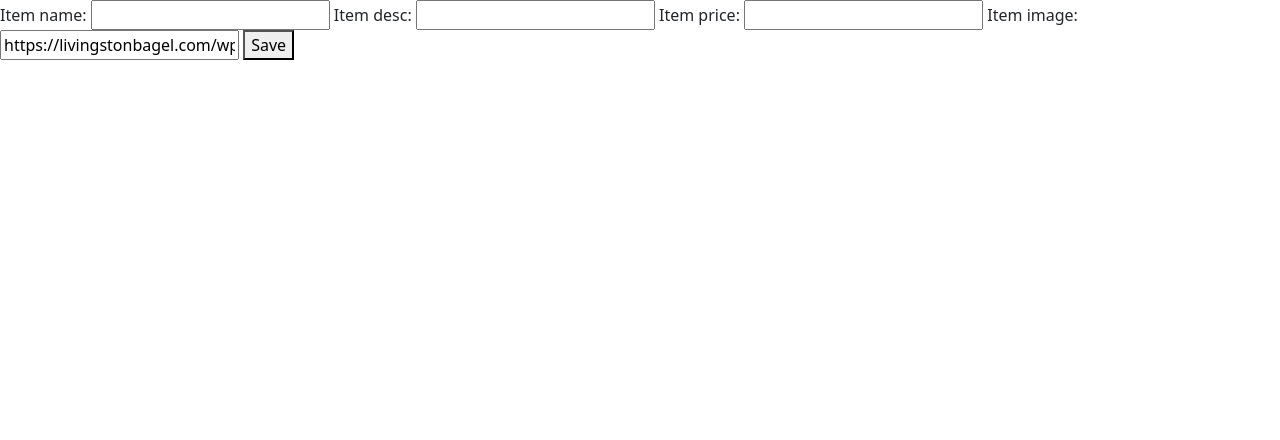
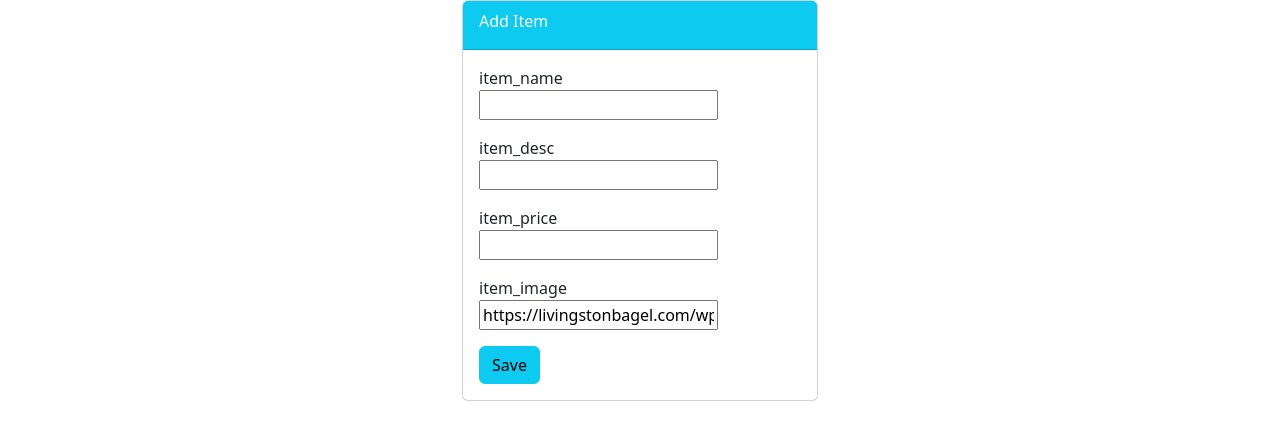
Before and after one commit to ChinmayKumarSahoo77/django_proj1, a Django app: page /food/add/ in a window 1280 px wide. Shown: the part 74-514 px from the top of the page. Run offline with Django 4.2, Linux system fonts and the light colour scheme.

Commit message:
Added the design using bootstrap for register and add item page

```diff
--- a/restaurant_site/food/templates/food/create_form.html
+++ b/restaurant_site/food/templates/food/create_form.html
@@ -1,13 +1,41 @@
 {% extends 'food/base.html' %}
+<!-- Above  code is to apply the base changes-->
+
 {% block body %}
-<!-- Above  code is to apply the base changes-->
+<div class="container">
+    <div class="row">
+        <div class="col-md-4 offset-md-4">
+            <div class="card">
+                <div class="card-header bg-info text-white">
+                    <div class="card-title">
+                        Add Item
+                    </div>
+                </div>
+                <div class="card-body">
                     <form method="POST">
                         <!-- POST is bcoz we want to insert data into DB -->
                         <!-- Below tag prevents cross side scripting -->
                         {% csrf_token %}
-    {{ form }}
+                        {% for field in form %}
+                        <div class="form-group mb-3">
+                            {{ field.name }}
+                            <br>
+                            {{ field }}
+                        </div>
+                        {% endfor %}
+
                         <!-- form: is a context which will be passed from view -->
-    <button type="submit">Save</button>
+                        <button class="btn btn-info" type="submit">Save</button>
                     </form>
+                </div>
+
+            </div>
+        </div>
+    </div>
+</div>
+
+
+
+
 
 {% endblock %}
--- a/restaurant_site/users/templates/users/login.html
+++ b/restaurant_site/users/templates/users/login.html
@@ -17,6 +17,8 @@
                         <div class="form-group mb-3">
                             {{ field.name }}
                             {{ field }}
+                            <!-- 'field.name' displays the name of the field eg "username" and
+                            'field' create an area to accept the value for the perticular field name -->
                         </div>
                         {% endfor %}
                         <button class="btn btn-info" type="submit">Login</button>
```
Also changed, not shown: restaurant_site/users/templates/users/register.html (+32 -5 lines). Lines whose indentation alone changed are shown as unchanged.
